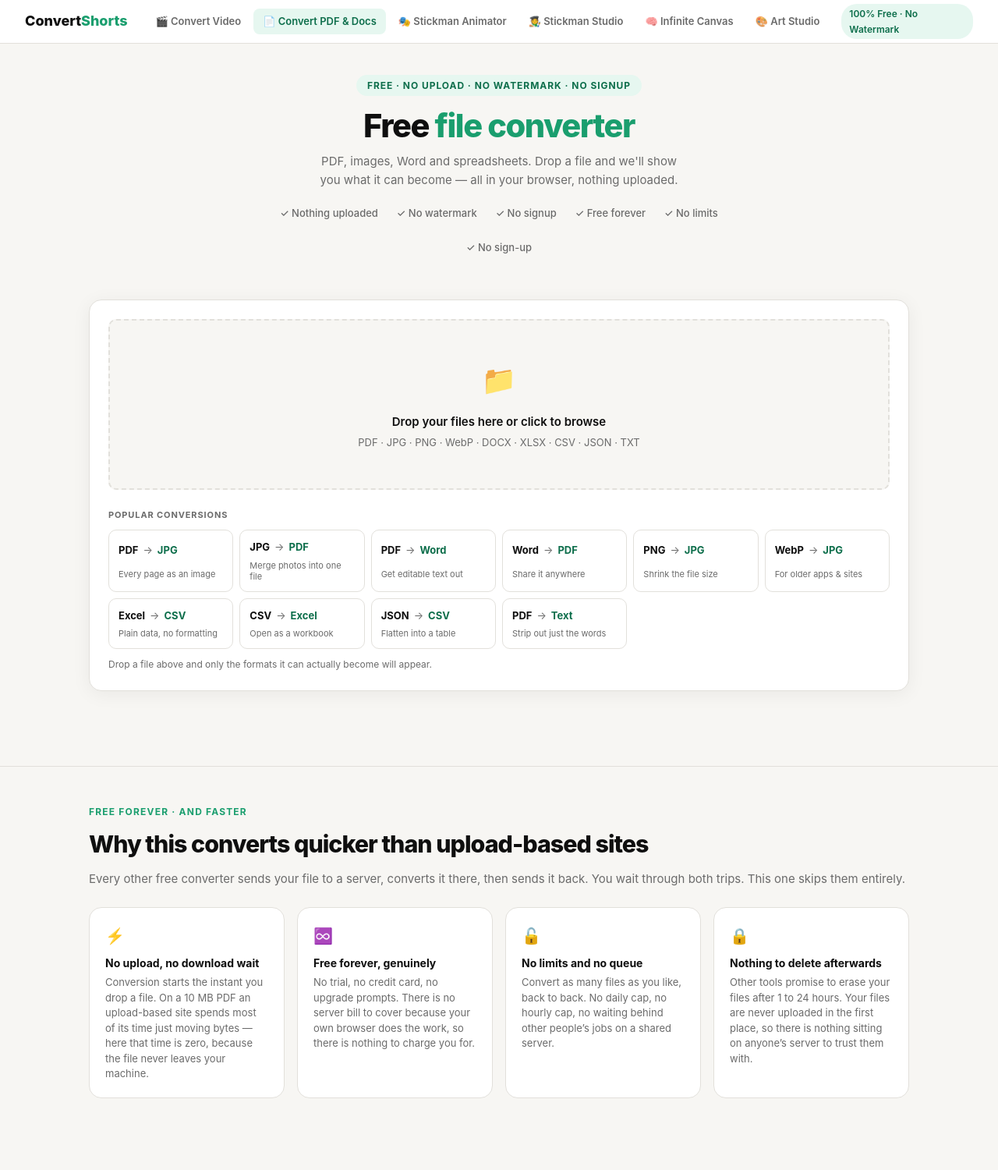
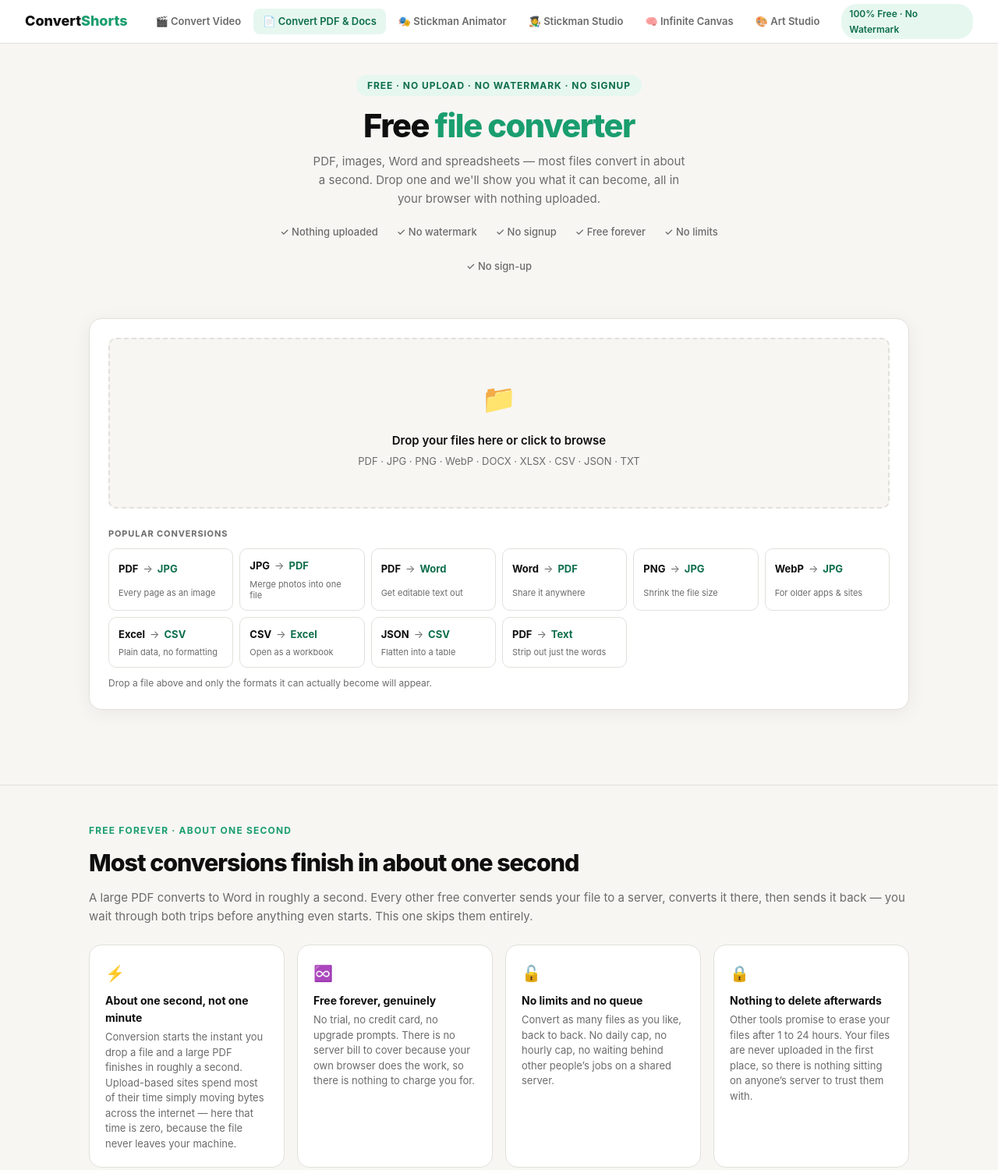
Before and after one commit to Skandan69/convertshorts, a plain HTML site: page pdf.html in a window 1280 px wide. Shown: the top 1500 px of the page at 78% size. Drawn offline with nearby package versions, Linux system fonts and the light colour scheme; no server answers; a script that the page names is missing.

Commit message:
PDF page: lead with the one-second conversion speed

```diff
--- a/pdf.html
+++ b/pdf.html
@@ -10,8 +10,8 @@
 </script>
 <meta charset="UTF-8">
 <meta name="viewport" content="width=device-width, initial-scale=1.0">
-<title>Free PDF Converter — PDF to Word, JPG, Excel | Free Forever, No Upload</title>
-<meta name="description" content="Free forever PDF converter. PDF to Word, PDF to JPG, JPG to PDF, Word to PDF, Excel to CSV and more. Faster than upload-based sites because nothing is uploaded — conversion runs instantly in your browser. No sign-up, no limits, no watermark.">
+<title>Free PDF Converter — Converts in About a Second | Free Forever, No Upload</title>
+<meta name="description" content="Free forever PDF converter that finishes in about a second. PDF to Word, PDF to JPG, JPG to PDF, Word to PDF, Excel to CSV and more. Nothing is uploaded, so there is no upload or download wait. No sign-up, no limits, no watermark.">
 <meta name="keywords" content="free pdf converter, pdf converter free forever, pdf to word, word to pdf, pdf to jpg, jpg to pdf, png to jpg, pdf to excel, excel to csv, csv to excel, json to csv, pdf to text, image to pdf, combine images into pdf, online pdf converter no upload, client side pdf converter, pdf converter no registration, pdf converter no installation, pdf converter no limits, pdf converter no watermark, convert pdf online instantly, batch image converter, private pdf tool">
 <link rel="canonical" href="https://convertshorts.com/pdf">
 <meta property="og:title" content="Free File Converter — PDF, Images, Word, Excel | No Upload">
@@ -122,7 +122,7 @@
 <header class="hero">
   <div class="hero-badge">Free · No Upload · No Watermark · No Signup</div>
   <h1>Free <em>file converter</em></h1>
-  <p class="hero-sub">PDF, images, Word and spreadsheets. Drop a file and we'll show you what it can become — all in your browser, nothing uploaded.</p>
+  <p class="hero-sub">PDF, images, Word and spreadsheets — most files convert in about a second. Drop one and we'll show you what it can become, all in your browser with nothing uploaded.</p>
   <div class="trust-row">
     <span class="ti">✓ Nothing uploaded</span>
     <span class="ti">✓ No watermark</span>
@@ -187,11 +187,11 @@
 
 <hr class="div">
 <section class="section" aria-labelledby="speed-h">
-  <p class="eyebrow">Free forever &middot; and faster</p>
-  <h2 id="speed-h">Why this converts quicker than upload-based sites</h2>
-  <p class="sec-sub">Every other free converter sends your file to a server, converts it there, then sends it back. You wait through both trips. This one skips them entirely.</p>
+  <p class="eyebrow">Free forever &middot; about one second</p>
+  <h2 id="speed-h">Most conversions finish in about one second</h2>
+  <p class="sec-sub">A large PDF converts to Word in roughly a second. Every other free converter sends your file to a server, converts it there, then sends it back — you wait through both trips before anything even starts. This one skips them entirely.</p>
   <div class="why-grid">
-    <div class="why-card"><div class="why-ic">⚡</div><p class="why-t">No upload, no download wait</p><p class="why-b">Conversion starts the instant you drop a file. On a 10&nbsp;MB PDF an upload-based site spends most of its time just moving bytes — here that time is zero, because the file never leaves your machine.</p></div>
+    <div class="why-card"><div class="why-ic">⚡</div><p class="why-t">About one second, not one minute</p><p class="why-b">Conversion starts the instant you drop a file and a large PDF finishes in roughly a second. Upload-based sites spend most of their time simply moving bytes across the internet — here that time is zero, because the file never leaves your machine.</p></div>
     <div class="why-card"><div class="why-ic">♾️</div><p class="why-t">Free forever, genuinely</p><p class="why-b">No trial, no credit card, no upgrade prompts. There is no server bill to cover because your own browser does the work, so there is nothing to charge you for.</p></div>
     <div class="why-card"><div class="why-ic">🔓</div><p class="why-t">No limits and no queue</p><p class="why-b">Convert as many files as you like, back to back. No daily cap, no hourly cap, no waiting behind other people’s jobs on a shared server.</p></div>
     <div class="why-card"><div class="why-ic">🔒</div><p class="why-t">Nothing to delete afterwards</p><p class="why-b">Other tools promise to erase your files after 1 to 24 hours. Your files are never uploaded in the first place, so there is nothing sitting on anyone’s server to trust them with.</p></div>
```
